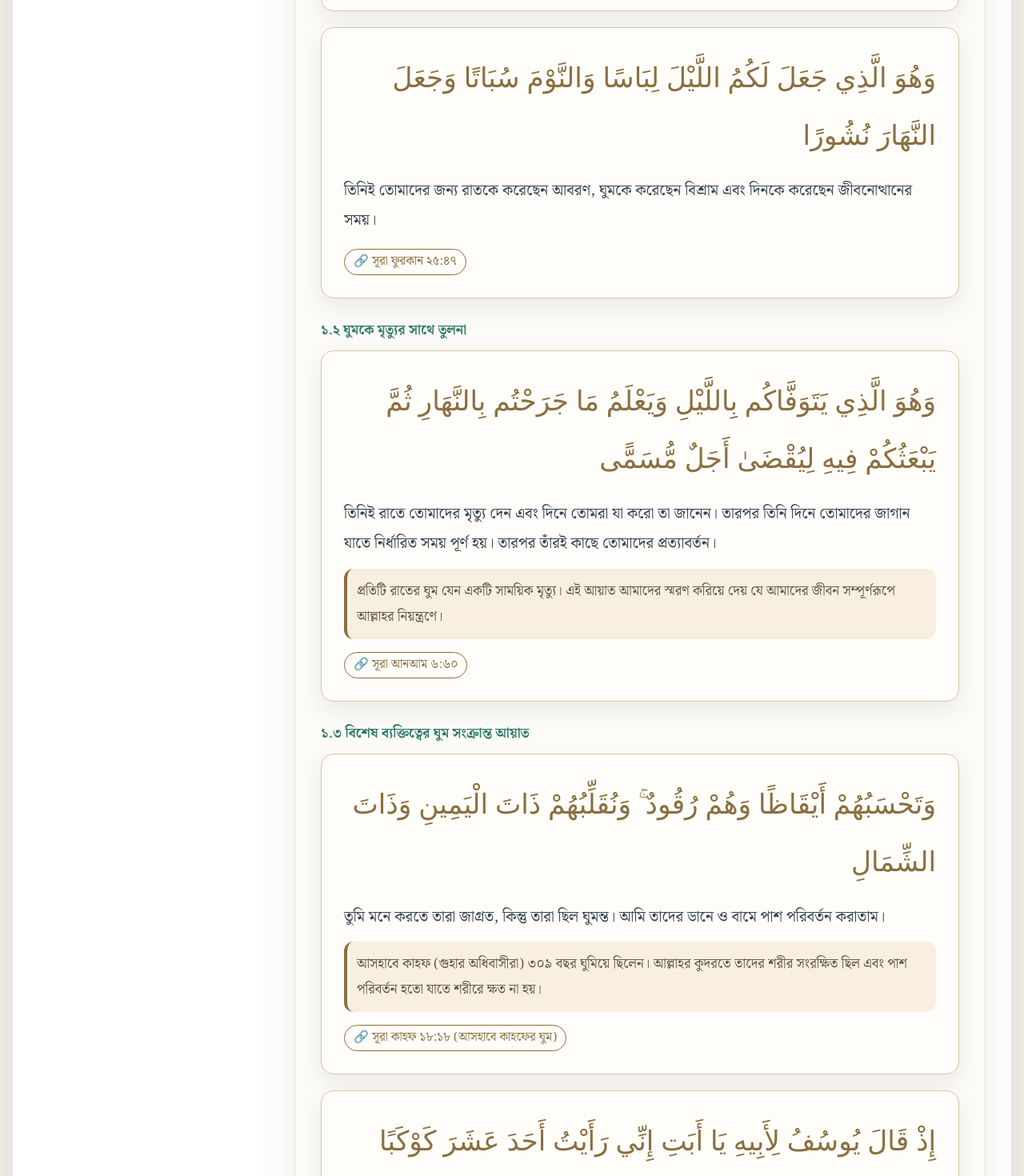
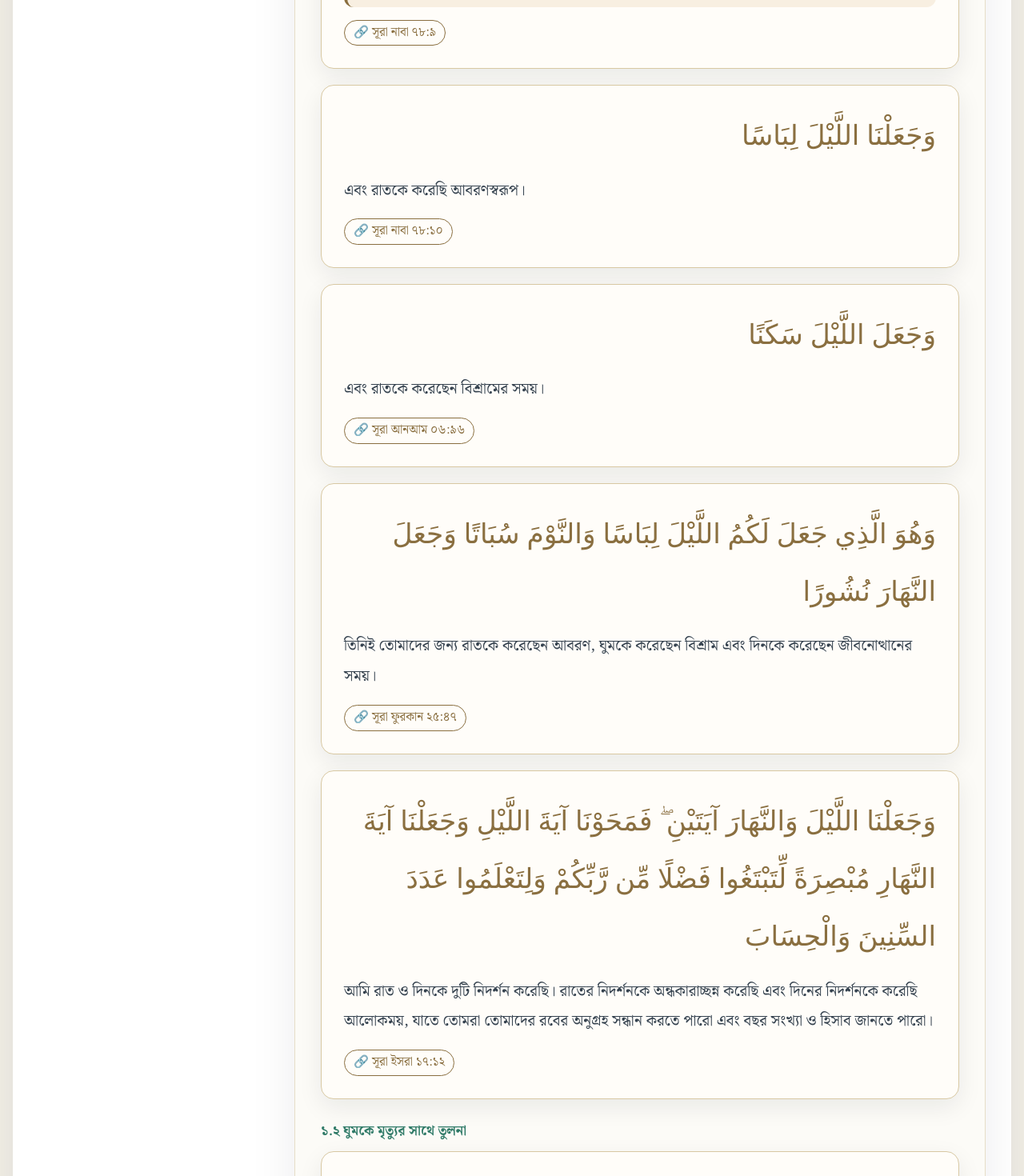
Before and after one commit to searchsakib/reference-catalog, a React (Vite) app: page / in a window 1280 px wide. Shown: the part 2040-3510 px from the top of the page at 80% size. Built offline with nearby package versions, Linux system fonts and the light colour scheme; a web font is replaced by a local one.

Commit message:
before dream

```diff
--- a/src/data/references.js
+++ b/src/data/references.js
@@ -26,7 +26,7 @@ export const contentSections = [
           },
           {
             arabic:
-              "اللَّهُ يَتَوَفَّى الْأَنفُسَ حِينَ مَوْتِهَا وَالَّتِي لَمْ تَمُتْ فِي مَنَامِهَا ۖ فَيُمْسِكُ الَّتِي قَضَىٰ عَلَيْهَا الْمَوْتَ وَيُرْسِلُ الْأُخْرَىٰ إِلَىٰ أَجَلٍ مُّسَمًّى",
+              "اللَّهُ يَتَوَفَّى الْأَنفُسَ حِينَ مَوْتِهَا وَالَّتِي لَمْ تَمُتْ فِي مَنَامِهَا ۖ فَيُمْسِكُ الَّتِي قَضَىٰ عَلَيْهَا الْمَوْتَ وَيُرْسِلُ الْأُخْرَىٰ إِلَىٰ أَجَلٍ مُّسَمًّى ۚ إِنَّ فِي ذَٰلِكَ لَآيَاتٍ لِّقَوْمٍ يَتَفَكَّرُونَ",
             bangla:
               "আল্লাহ মৃত্যুর সময় আত্মাসমূহকে গ্রহণ করেন এবং যে আত্মা মৃত হয়নি তাকেও ঘুমের মধ্যে গ্রহণ করেন। অতঃপর যার জন্য মৃত্যুর ফয়সালা করেন তাকে রেখে দেন এবং অপরটিকে নির্ধারিত সময় পর্যন্ত ছেড়ে দেন। নিশ্চয় এতে চিন্তাশীল সম্প্রদায়ের জন্য নিদর্শন রয়েছে।",
             source: "সূরা যুমার ৩৯:৪২",
@@ -57,6 +57,32 @@ export const contentSections = [
             ],
           },
           {
+            arabic: "وَجَعَلْنَا اللَّيْلَ لِبَاسًا",
+            bangla: "এবং রাতকে করেছি আবরণস্বরূপ।",
+            source: "সূরা নাবা ৭৮:১০",
+            sourceUrl: "https://quran.com/78/10",
+            links: [
+              {
+                label: "📖 Quran.com-এ দেখুন",
+                href: "https://quran.com/78/10",
+                variant: "teal",
+              },
+            ],
+          },
+          {
+            arabic: "وَجَعَلَ اللَّيْلَ سَكَنًا",
+            bangla: "এবং রাতকে করেছেন বিশ্রামের সময়।",
+            source: "সূরা আনআম ০৬:৯৬",
+            sourceUrl: "https://quran.com/6/96",
+            links: [
+              {
+                label: "📖 Quran.com-এ দেখুন",
+                href: "https://quran.com/6/96",
+                variant: "teal",
+              },
+            ],
+          },
+          {
             arabic:
               "وَهُوَ الَّذِي جَعَلَ لَكُمُ اللَّيْلَ لِبَاسًا وَالنَّوْمَ سُبَاتًا وَجَعَلَ النَّهَارَ نُشُورًا",
             bangla:
@@ -71,6 +97,21 @@ export const contentSections = [
               },
             ],
           },
+          {
+            arabic:
+              "وَجَعَلْنَا اللَّيْلَ وَالنَّهَارَ آيَتَيْنِ ۖ فَمَحَوْنَا آيَةَ اللَّيْلِ وَجَعَلْنَا آيَةَ النَّهَارِ مُبْصِرَةً لِّتَبْتَغُوا فَضْلًا مِّن رَّبِّكُمْ وَلِتَعْلَمُوا عَدَدَ السِّنِينَ وَالْحِسَابَ",
+            bangla:
+              "আমি রাত ও দিনকে দুটি নিদর্শন করেছি। রাতের নিদর্শনকে অন্ধকারাচ্ছন্ন করেছি এবং দিনের নিদর্শনকে করেছি আলোকময়, যাতে তোমরা তোমাদের রবের অনুগ্রহ সন্ধান করতে পারো এবং বছর সংখ্যা ও হিসাব জানতে পারো।",
+            source: "সূরা ইসরা ১৭:১২",
+            sourceUrl: "https://quran.com/17/12",
+            links: [
+              {
+                label: "📖 Quran.com-এ দেখুন",
+                href: "https://quran.com/17/12",
+                variant: "teal",
+              },
+            ],
+          },
         ],
       },
       {
@@ -79,7 +120,7 @@ export const contentSections = [
         items: [
           {
             arabic:
-              "وَهُوَ الَّذِي يَتَوَفَّاكُم بِاللَّيْلِ وَيَعْلَمُ مَا جَرَحْتُم بِالنَّهَارِ ثُمَّ يَبْعَثُكُمْ فِيهِ لِيُقْضَىٰ أَجَلٌ مُّسَمًّى",
+              "وَهُوَ الَّذِي يَتَوَفَّاكُم بِاللَّيْلِ وَيَعْلَمُ مَا جَرَحْتُم بِالنَّهَارِ ثُمَّ يَبْعَثُكُمْ فِيهِ لِيُقْضَىٰ أَجَلٌ مُّسَمًّى ثُمَّ إِلَيْهِ مَرْجِعُكُمْ ثُمَّ يُنَبِّئُكُم بِمَا كُنتُمْ تَعْمَلُونَ",
             bangla:
               "তিনিই রাতে তোমাদের মৃত্যু দেন এবং দিনে তোমরা যা করো তা জানেন। তারপর তিনি দিনে তোমাদের জাগান যাতে নির্ধারিত সময় পূর্ণ হয়। তারপর তাঁরই কাছে তোমাদের প্রত্যাবর্তন।",
             source: "সূরা আনআম ৬:৬০",
@@ -102,10 +143,25 @@ export const contentSections = [
         items: [
           {
             arabic:
+              "فَضَرَبْنَا عَلَىٰ آذَانِهِمْ فِي الْكَهْفِ سِنِينَ عَدَدًا",
+            bangla:
+              "অতঃপর আমি গুহায় বহু বছর তাদের কানে ঘুমের পর্দা দিয়ে দিলাম।",
+            source: "সূরা কাহফ ১৮:১১ (আসহাবে কাহফের ঘুম)",
+            sourceUrl: "https://quran.com/18/11",
+            links: [
+              {
+                label: "📖 Quran.com-এ দেখুন",
+                href: "https://quran.com/18/11",
+                variant: "teal",
+              },
+            ],
+          },
+          {
+            arabic:
               "وَتَحْسَبُهُمْ أَيْقَاظًا وَهُمْ رُقُودٌ ۚ وَنُقَلِّبُهُمْ ذَاتَ الْيَمِينِ وَذَاتَ الشِّمَالِ",
             bangla:
               "তুমি মনে করতে তারা জাগ্রত, কিন্তু তারা ছিল ঘুমন্ত। আমি তাদের ডানে ও বামে পাশ পরিবর্তন করাতাম।",
-            source: "সূরা কাহফ ১৮:১৮ (আসহাবে কাহফের ঘুম)",
+            source: "সূরা কাহফ ১৮:১৮",
             sourceUrl: "https://quran.com/18/18",
             explanation:
               "আসহাবে কাহফ (গুহার অধিবাসীরা) ৩০৯ বছর ঘুমিয়ে ছিলেন। আল্লাহর কুদরতে তাদের শরীর সংরক্ষিত ছিল এবং পাশ পরিবর্তন হতো যাতে শরীরে ক্ষত না হয়।",
@@ -113,6 +169,21 @@ export const contentSections = [
               {
                 label: "📖 Quran.com-এ দেখুন",
                 href: "https://quran.com/18/18",
+                variant: "teal",
+              },
+            ],
+          },
+          {
+            arabic:
+              "وَلَبِثُوا فِي كَهْفِهِمْ ثَلَاثَ مِائَةٍ سِنِينَ وَازْدَادُوا تِسْعًا",
+            bangla:
+              "তারা তাদের গুহায় তিনশত বছর অবস্থান করেছিল, এবং আরো নয় বছর।",
+            source: "সূরা কাহফ ১৮:২৫",
+            sourceUrl: "https://quran.com/18/25",
+            links: [
+              {
+                label: "📖 Quran.com-এ দেখুন",
+                href: "https://quran.com/18/25",
                 variant: "teal",
               },
             ],
```
